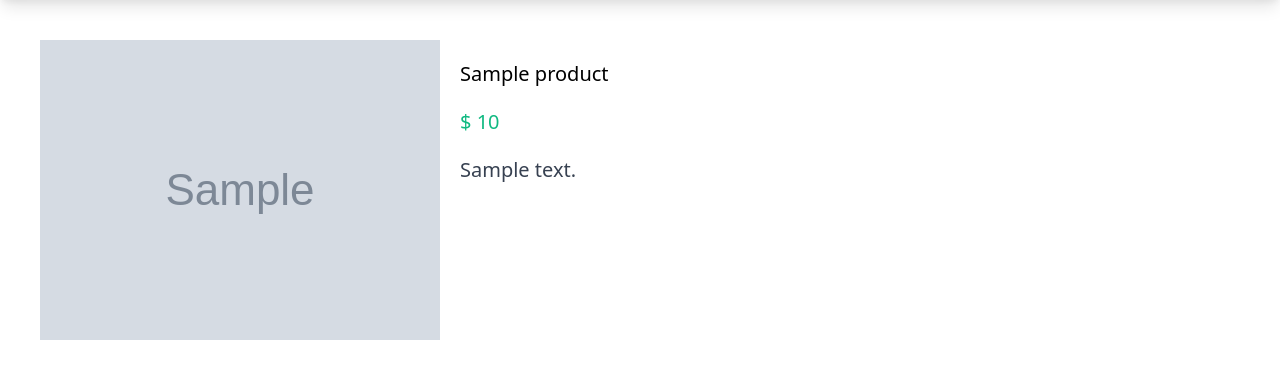
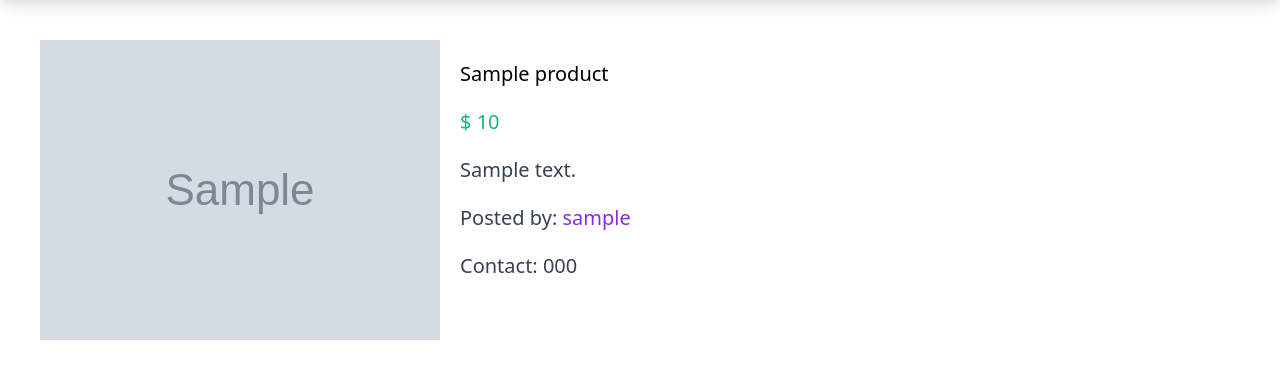
Before and after one commit to gurnitha/django_shutosh_pawar_ecom_multivendor, a Django app: page /myapp/products/1/ in a window 1280 px wide. Shown: the part 60-439 px from the top of the page. Run offline with Django 4.2, Linux system fonts and the light colour scheme; tables that the repository leaves empty hold one stand-in row (values such as "Sample post"); grey boxes marked "Sample" are stand-in pictures; style sheets or scripts are compiled from the project's sources.

Commit message:
11.8 Creating Seller Profile Page

```diff
--- a/myapp/templates/myapp/detail.html
+++ b/myapp/templates/myapp/detail.html
@@ -11,6 +11,13 @@
         <div class="mt-5">{{product.name}}</div>
         <div class="mt-5 text-green-500">$ {{product.price}}</div>
         <div class="mt-5 text-gray-700">{{product.desc}}</div>
+        <div class="mt-5 text-gray-700">
+            Posted by:
+            <a href="{% url 'users:sellerprofile' product.seller_name.id %}" style="color:blueviolet;">
+                {{product.seller_name}}
+            </a>
+        </div>
+        <div class="mt-5 text-gray-700">Contact: {{product.seller_name.profile.contact_number}}</div>
     </div>
 </div>
 
--- a/myapp/views.py
+++ b/myapp/views.py
@@ -39,10 +39,11 @@ def add_product(request):
 		price = request.POST.get('price')
 		desc = request.POST.get('desc')
 		image = request.FILES['upload']
+		seller_name = request.user # the logged in user
 
 		# 2. Pass the data or insert the data to Product table
 		#    in the db using django ORM
-		product = Product(name=name, price=price, desc=desc, image=image)
+		product = Product(name=name, price=price, desc=desc, image=image, seller_name=seller_name)
 		product.save()
 
 	return render(request, 'myapp/addproduct.html')
--- a/users/urls.py
+++ b/users/urls.py
@@ -15,5 +15,6 @@ urlpatterns = [
     path('logout/', authentication_view.LogoutView.as_view(template_name='users/logout.html'), name='logout'),
     path('profile/', views.profile, name='profile'),
     path('createprofile/',views.create_profile,name='createprofile'),
+    path('sellerprofile/<int:id>/',views.seller_profile,name='sellerprofile'),
 
 ]
```
Also changed, not shown: users/templates/users/selllerprofile.html (added, +10 -0 lines), users/views.py (+9 -0 lines), README.md, media/images/iphone-8.png (added).
